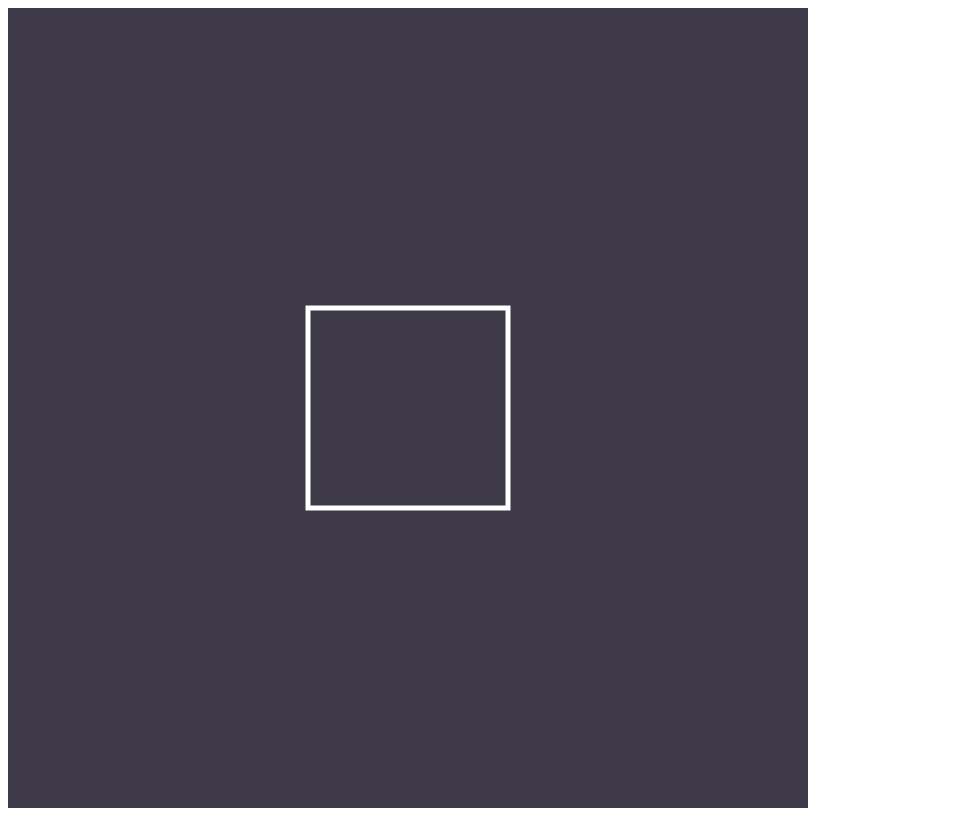
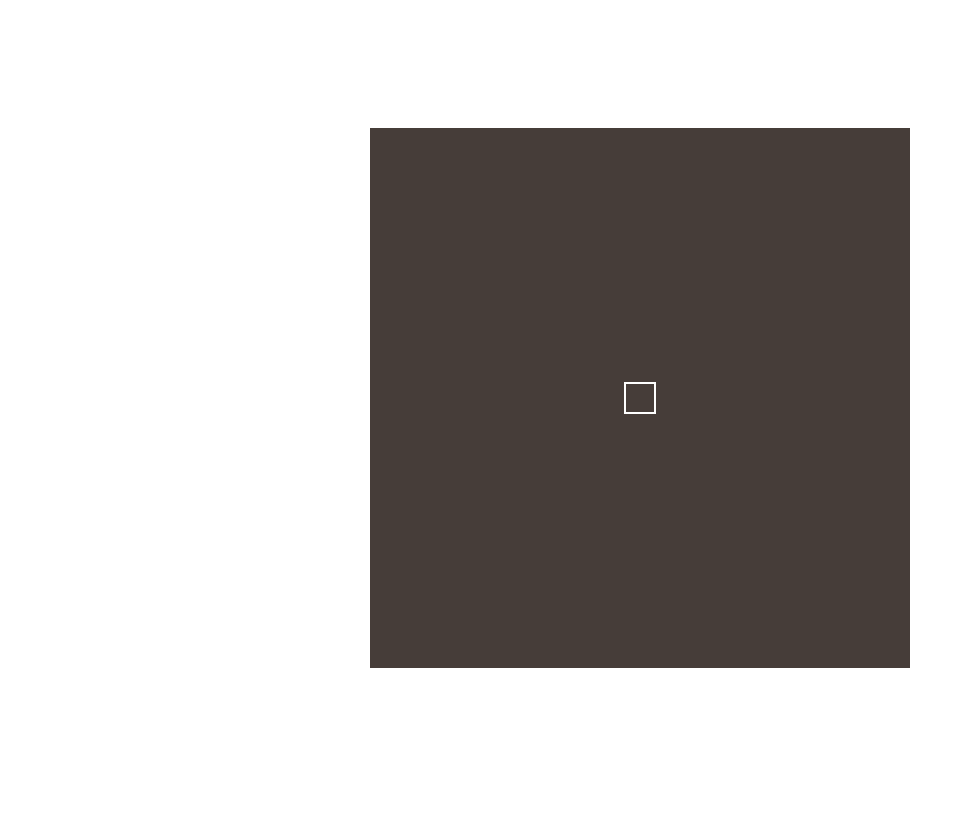
Before and after one commit to albertgoncalves/js_canvas, a plain HTML site: page index.html in a window 1280 px wide. Shown: the whole page, without its empty margins (0-965 px from the left). Drawn offline with Linux system fonts and the light colour scheme.

Commit message:
progress

```diff
--- a/index.html
+++ b/index.html
@@ -1,11 +1,14 @@
 <!DOCTYPE html>
 <html>
 <head>
-<meta name="Demo">
+<meta name="index">
+<link href="style.css" rel="stylesheet">
 <title></title>
 </head>
 <body>
-<canvas id="canvas" width="800" height="800"></canvas>
+<div class="center">
+<canvas id="canvas" width="540" height="540"></canvas>
+</div>
 <script src="script.js"></script>
 </body>
 </html>
--- a/script.js
+++ b/script.js
@@ -1,45 +1,68 @@
-SX = 200;
-SY = 200;
-PX = canvas.width / 2 - (SX / 2);
-PY = canvas.height / 2 - (SY / 2);
-V = 25;
+class Player {
+    constructor(canvas, height, width, speed) {
+        this.width = width;
+        this.height = height;
+        this.x = canvas.width / 2 - (width / 2);
+        this.y = canvas.height / 2 - (height / 2);
+        this.speed = speed;
+        this.minX = 0;
+        this.maxX = canvas.width - width;
+        this.minY = 0;
+        this.maxY = canvas.height - height;
+    }
+}
 
 window.onload = function() {
     canvas = document.getElementById("canvas");
+    player = new Player(canvas, 30, 30, 15);
+    time = 0;
+    flow = 1;
     ctx = canvas.getContext("2d");
     document.addEventListener("keydown", keyPush);
-    setInterval(game, 1000/60);
+    setInterval(loop, 1000 / 60);
 };
+
+function drawBackground(ctx, time) {
+    ctx.fillStyle = `hsl(${time}, 10%, 25%)`;
+    ctx.fillRect(0, 0, canvas.width, canvas.height);
+}
+
+function drawPlayer(ctx) {
+    ctx.strokeStyle = "white";
+    ctx.lineWidth = 2;
+    ctx.strokeRect(player.x, player.y, player.width, player.height);
+}
 
 function keyPush(event) {
     switch(event.keyCode) {
         case 37:
-            PX -= V;
+            if (player.x > player.minX) {
+                player.x -= player.speed;
+            }
             break;
         case 38:
-            PY -= V;
+            if (player.y > player.minY) {
+                player.y -= player.speed;
+            }
             break;
         case 39:
-            PX += V;
+            if (player.x < player.maxX) {
+                player.x += player.speed;
+            }
             break;
         case 40:
-            PY += V;
+            if (player.y < player.maxY) {
+                player.y += player.speed;
+            }
             break;
     }
 }
 
-function background(ctx) {
-    ctx.fillStyle = "hsl(255, 10%, 25%)";
-    ctx.fillRect(0, 0, canvas.width, canvas.height);
+function loop() {
+    time += flow / 20;
+    if (time % 255 == 0) {
+        flow *= -1;
+    }
+    drawBackground(ctx, time);
+    drawPlayer(ctx, player.x, player.y);
 }
-
-function player(ctx) {
-    ctx.strokeStyle = "white";
-    ctx.lineWidth = 5;
-    ctx.strokeRect(PX, PY, SX, SY);
-}
-
-function game() {
-    background(ctx);
-    player(ctx, PX, PY);
-}
--- /dev/null
+++ b/style.css
@@ -0,0 +1,6 @@
+.center {
+    position: absolute;
+    left: 50%;
+    top: 50%;
+    transform: translate(-50%, -50%);
+}
```
Also changed, not shown: 2 other files.
